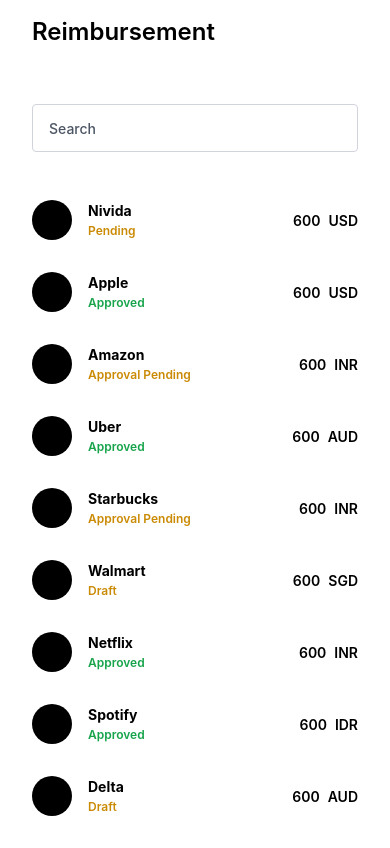
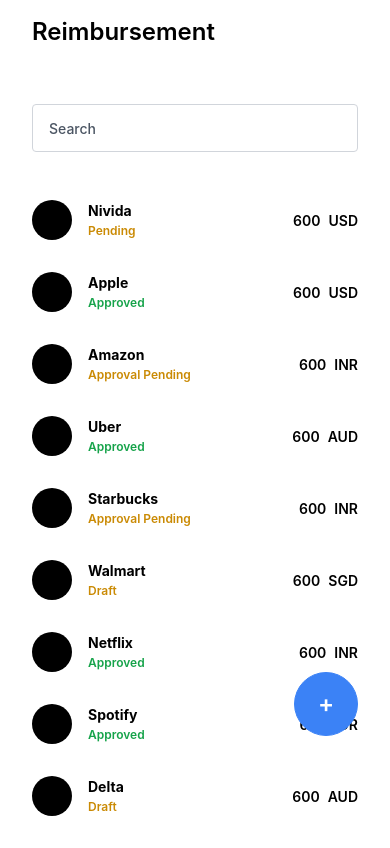
Before and after one commit to st-vignesh1/ReactNativeMobileApplication, a React Native app: screen / in a window 390 px wide. Built offline with nearby package versions, Linux system fonts and the light colour scheme.

Commit message:
Added floating button on the reimbursement page

```diff
--- a/src/pages/Reimbursement.tsx
+++ b/src/pages/Reimbursement.tsx
@@ -1,10 +1,10 @@
-import { View, Text, SafeAreaView, FlatList } from 'react-native';
+import { View, Text, SafeAreaView, FlatList, TouchableOpacity} from 'react-native';
 import React, { useState } from 'react';
 import Claims from '../components/core/Claims';
 import { claimsData } from '../constants/claimsData';
 import SearchBar from '../components/core/SearchBar';
 const Reimbursement = () => {
-    const [searchValue,setSearchValue]=useState('');
+    const [searchValue,setSearchValue] = useState('');
     const [claims, setClaims] = useState(() => {
         return claimsData?.length ? claimsData : [];
       });
@@ -23,8 +23,11 @@
       <View className="pl-4 pr-4 mb-8">
       <SearchBar value={searchValue} handleChange={handleSearchData}/>
       </View>
-      {claims?.length>0? <FlatList data={claims} renderItem={({item})=><Claims data={item} />} className='w-full h-fit flex-col gap-4'/>:<Text>NO CLAIMS YET!</Text>}
+      {claims?.length > 0 ? <FlatList data={claims} renderItem={({item})=><Claims data={item} />} className='w-full h-fit flex-col gap-4'/>:<Text>NO CLAIMS YET!</Text>}
         </View>
+        <TouchableOpacity className="absolute bottom-28 right-8 w-16 h-16 bg-blue-500 border border-blue-500 rounded-full items-center justify-center">
+         <Text className='text-2xl text-white font-semibold'>+</Text>
+        </TouchableOpacity>
     </SafeAreaView>
   );
 };
```
